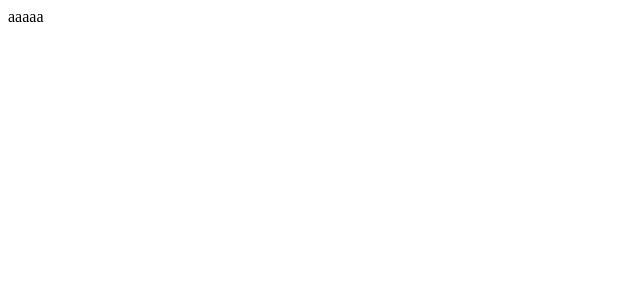
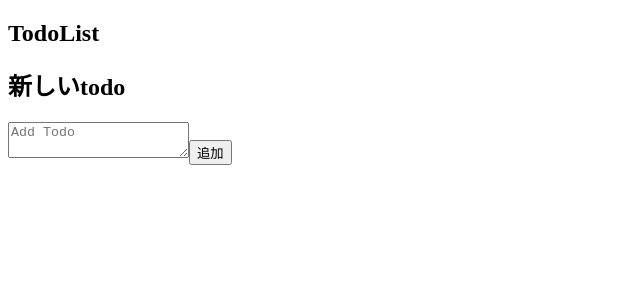
Before and after one commit to yamakenji24/recoil-todo-list, a Next.js app: page / in a window 1280 px wide. Shown: the top 300 px of the page, without its empty margins (0-640 px from the left). Built offline with nearby package versions, Linux system fonts and the light colour scheme.

Commit message:
feat: installed recoil

```diff
--- a/package.json
+++ b/package.json
@@ -10,7 +10,8 @@
   "dependencies": {
     "next": "12.0.10",
     "react": "17.0.2",
-    "react-dom": "17.0.2"
+    "react-dom": "17.0.2",
+    "recoil": "^0.6.1"
   },
   "devDependencies": {
     "@types/node": "^17.0.15",
--- /dev/null
+++ b/src/atoms.ts
@@ -0,0 +1,6 @@
+import { atom } from "recoil";
+
+export const todoState = atom<string[]>({
+  key: "todoState",
+  default: [],
+})
--- a/src/pages/_app.tsx
+++ b/src/pages/_app.tsx
@@ -1,5 +1,10 @@
-import { AppProps } from 'next/app'
+import { AppProps } from "next/app";
+import { RecoilRoot } from "recoil";
 
 export default function MyApp({ Component, pageProps }: AppProps) {
-return <Component {...pageProps} />
+  return (
+    <RecoilRoot>
+      <Component {...pageProps} />
+    </RecoilRoot>
+  );
 }
--- a/src/pages/index.tsx
+++ b/src/pages/index.tsx
@@ -1,8 +1,37 @@
+import { useRecoilState } from "recoil"
+import { ChangeEvent, useState } from "react"
+import { todoState } from "src/atoms"
 
 export default function Home() {
+  const [todos, setTodos] = useRecoilState(todoState)
+  const [text, setText] = useState("")
+
+  const handleChangeText = (e: ChangeEvent<HTMLTextAreaElement>) => {
+    setText(e.target.value)
+  }
+
+  const handleAddTodo = () => {
+    setTodos([...todos, text])
+  }
+
   return (
     <div>
-      aaaaa
+      <h2>TodoList</h2>
+      <div>
+        {todos.map((todo, i) => (
+          <div key={i}>{todo}</div>
+        ))}
+      </div>
+
+      <h2>新しいtodo</h2>
+      <textarea
+        placeholder="Add Todo"
+        value={text}
+        onChange={handleChangeText}
+      />
+      <button onClick={handleAddTodo}>
+        追加
+      </button>
     </div>
   )
 }
```
Also changed, not shown: 1 other file (tests, documents, lock files or other folders).
